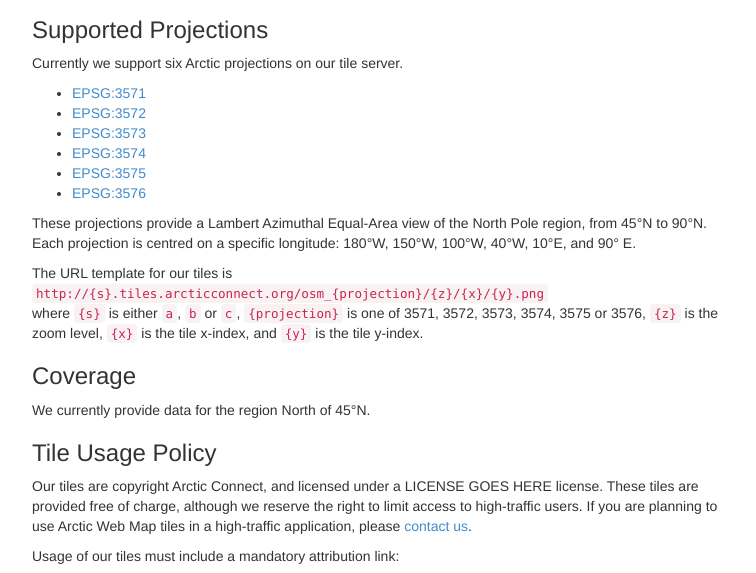
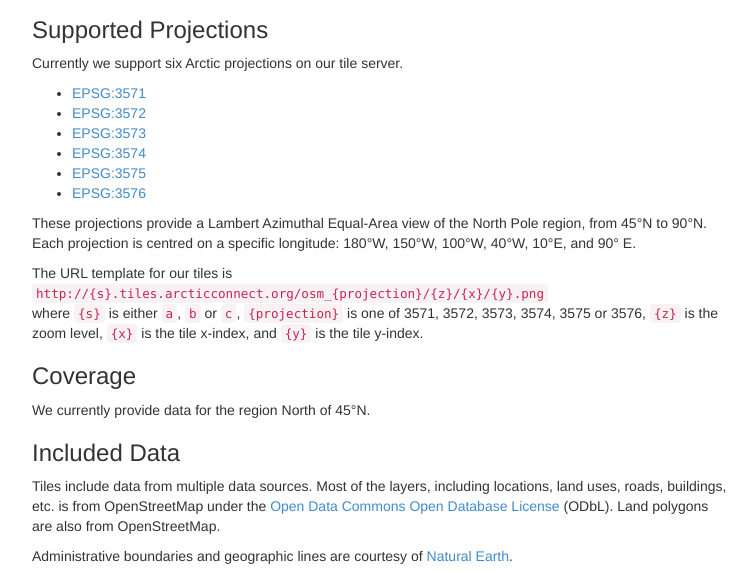
Before and after one commit to GeoSensorWebLab/arctic-web-map-pages, a plain HTML site: page tiles.html in a window 1280 px wide. Shown: the part 208-781 px from the top of the page, without its empty margins (258-1014 px from the left). Drawn offline with Linux system fonts and the light colour scheme.

Commit message:
Add info on data sources

```diff
--- a/tiles.html
+++ b/tiles.html
@@ -68,6 +68,12 @@
 
           <p>We currently provide data for the region North of 45&deg;N.</p>
 
+          <h3>Included Data</h3>
+
+          <p>Tiles include data from multiple data sources. Most of the layers, including locations, land uses, roads, buildings, etc. is from OpenStreetMap under the <a href="http://opendatacommons.org/licenses/odbl/">Open Data Commons Open Database License</a> (ODbL). Land polygons are also from OpenStreetMap.</p>
+
+          <p>Administrative boundaries and geographic lines are courtesy of <a href="http://www.naturalearthdata.com/">Natural Earth</a>.</p>
+
           <h3>Tile Usage Policy</h3>
 
           <p>Our tiles are copyright Arctic Connect, and licensed under a LICENSE GOES HERE license. These tiles are provided free of charge, although we reserve the right to limit access to high-traffic users. If you are planning to use Arctic Web Map tiles in a high-traffic application, please <a href="about.html">contact us</a>.</p>
```
